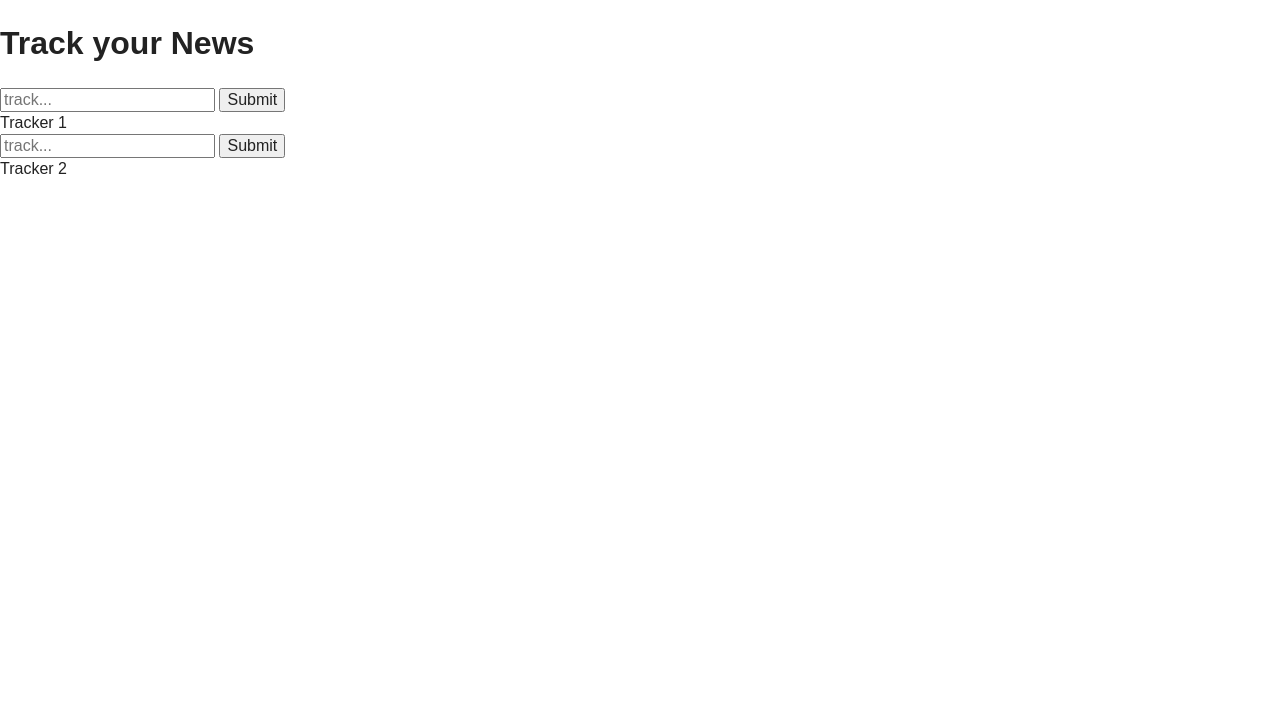
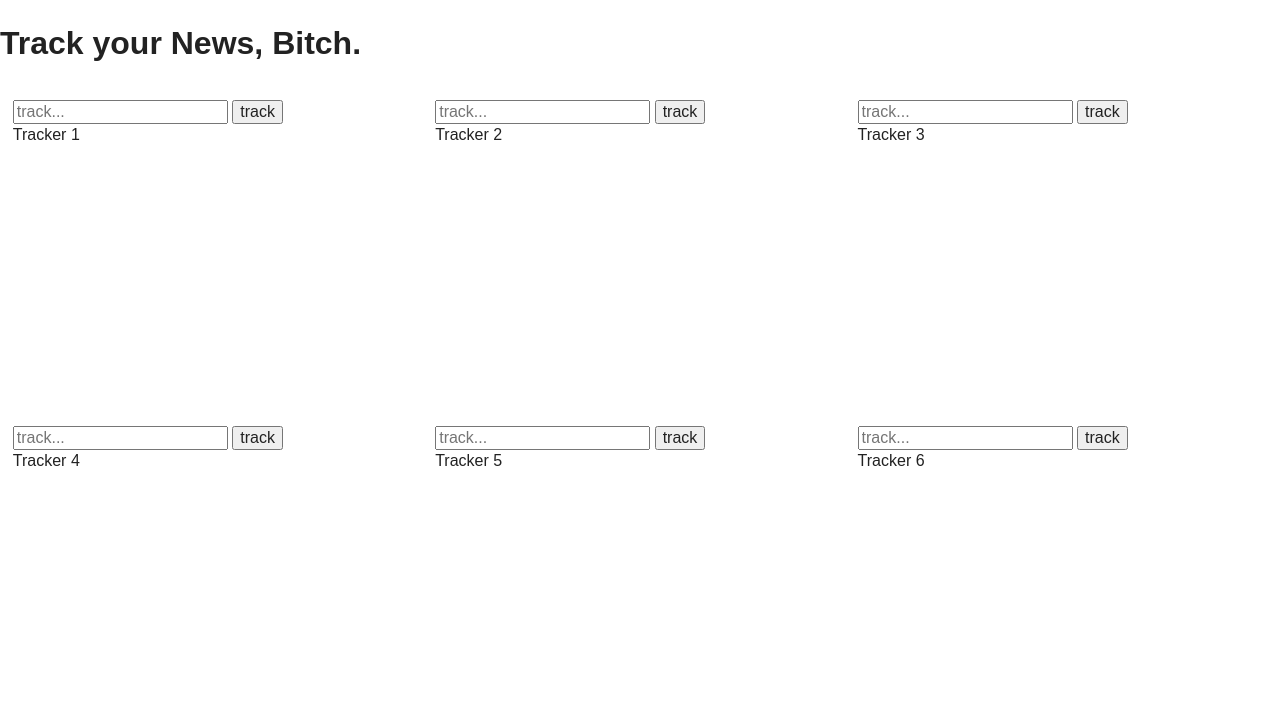
Before and after one commit to Russbrown/tracker, a PHP site: page / in a window 1280 px wide. Shown: the top 725 px of the page. Run offline with PHP 8.4, Linux system fonts and the light colour scheme; some libraries are stand-ins or nearby versions.

Commit message:
Very Basic Styling for Panels

```diff
--- a/css/main.scss
+++ b/css/main.scss
@@ -214,10 +214,39 @@ textarea {
     *zoom: 1;
 }
 
+@mixin dark-bg {
+background: #3c454f; /* Old browsers */
+background: -moz-linear-gradient(top, #3c454f 0%, #06101e 100%); /* FF3.6+ */
+background: -webkit-gradient(linear, left top, left bottom, color-stop(0%,#3c454f), color-stop(100%,#06101e)); /* Chrome,Safari4+ */
+background: -webkit-linear-gradient(top, #3c454f 0%,#06101e 100%); /* Chrome10+,Safari5.1+ */
+background: -o-linear-gradient(top, #3c454f 0%,#06101e 100%); /* Opera 11.10+ */
+background: -ms-linear-gradient(top, #3c454f 0%,#06101e 100%); /* IE10+ */
+background: linear-gradient(to bottom, #3c454f 0%,#06101e 100%); /* W3C */
+filter: progid:DXImageTransform.Microsoft.gradient( startColorstr='#3c454f', endColorstr='#06101e',GradientType=0 ); /* IE6-9 */
+}
+
 /* ==========================================================================
-    Panel Styles
+    Tracker Styles
    ========================================================================== */
 
+.tracker-wrapper {
+    float: left;
+    width: 31%;
+    margin: 1%;
+    min-height: 300px;
+    // @include dark-bg;
+    // .input {
+    //     width: 80%;
+    //     border: none;
+    //     float: left;
+    //     background: rgba(252,255,245,1)
+    // }
+    // .submit {
+    //     width: 20%;
+    //     border: none;
+    //     background: rgba(4,99,128,0.5)
+    // }
+}
 
 /* ==========================================================================
    EXAMPLE Media Queries for Responsive Design.
--- a/index.php
+++ b/index.php
@@ -24,24 +24,55 @@
 
 
         <!-- Add your site or application content here -->
-        <h1>Track your News</h1>
+        <h1>Track your News, Bitch.</h1>
 
         <div class="tracker-wrapper">
             <form>
-                <input type="text" placeholder="track..." class="js-trackVal"/>
-                <input type="submit" class="js-trackSubmit"/>
+                <input type="text" placeholder="track..." class="js-trackVal input"/>
+                <input type="submit" class="js-trackSubmit submit" value="track"/>
             </form>
             <div id="tracker1" class="tracker">Tracker 1</div>
         </div>
 
         <div class="tracker-wrapper">
             <form>
-                <input type="text" placeholder="track..." class="js-trackVal"/>
-                <input type="submit" class="js-trackSubmit"/>
+                <input type="text" placeholder="track..." class="js-trackVal input"/>
+                <input type="submit" class="js-trackSubmit submit" value="track"/>
             </form>
             <div id="tracker2" class="tracker">Tracker 2</div>
         </div>
 
+        <div class="tracker-wrapper">
+            <form>
+                <input type="text" placeholder="track..." class="js-trackVal input"/>
+                <input type="submit" class="js-trackSubmit submit" value="track"/>
+            </form>
+            <div id="tracker3" class="tracker">Tracker 3</div>
+        </div>
+
+        <div class="tracker-wrapper">
+            <form>
+                <input type="text" placeholder="track..." class="js-trackVal input"/>
+                <input type="submit" class="js-trackSubmit submit" value="track"/>
+            </form>
+            <div id="tracker4" class="tracker">Tracker 4</div>
+        </div>
+
+        <div class="tracker-wrapper">
+            <form>
+                <input type="text" placeholder="track..." class="js-trackVal input"/>
+                <input type="submit" class="js-trackSubmit submit" value="track"/>
+            </form>
+            <div id="tracker5" class="tracker">Tracker 5</div>
+        </div>
+
+        <div class="tracker-wrapper">
+            <form>
+                <input type="text" placeholder="track..." class="js-trackVal input"/>
+                <input type="submit" class="js-trackSubmit submit" value="track"/>
+            </form>
+            <div id="tracker6" class="tracker">Tracker 6</div>
+        </div>
 
         <script src="//ajax.googleapis.com/ajax/libs/jquery/1.10.2/jquery.min.js"></script>
         <script>window.jQuery || document.write('<script src="js/vendor/jquery-1.10.2.min.js"><\/script>')</script>
```
Also changed, not shown: css/main.css (+1 -1 lines).
